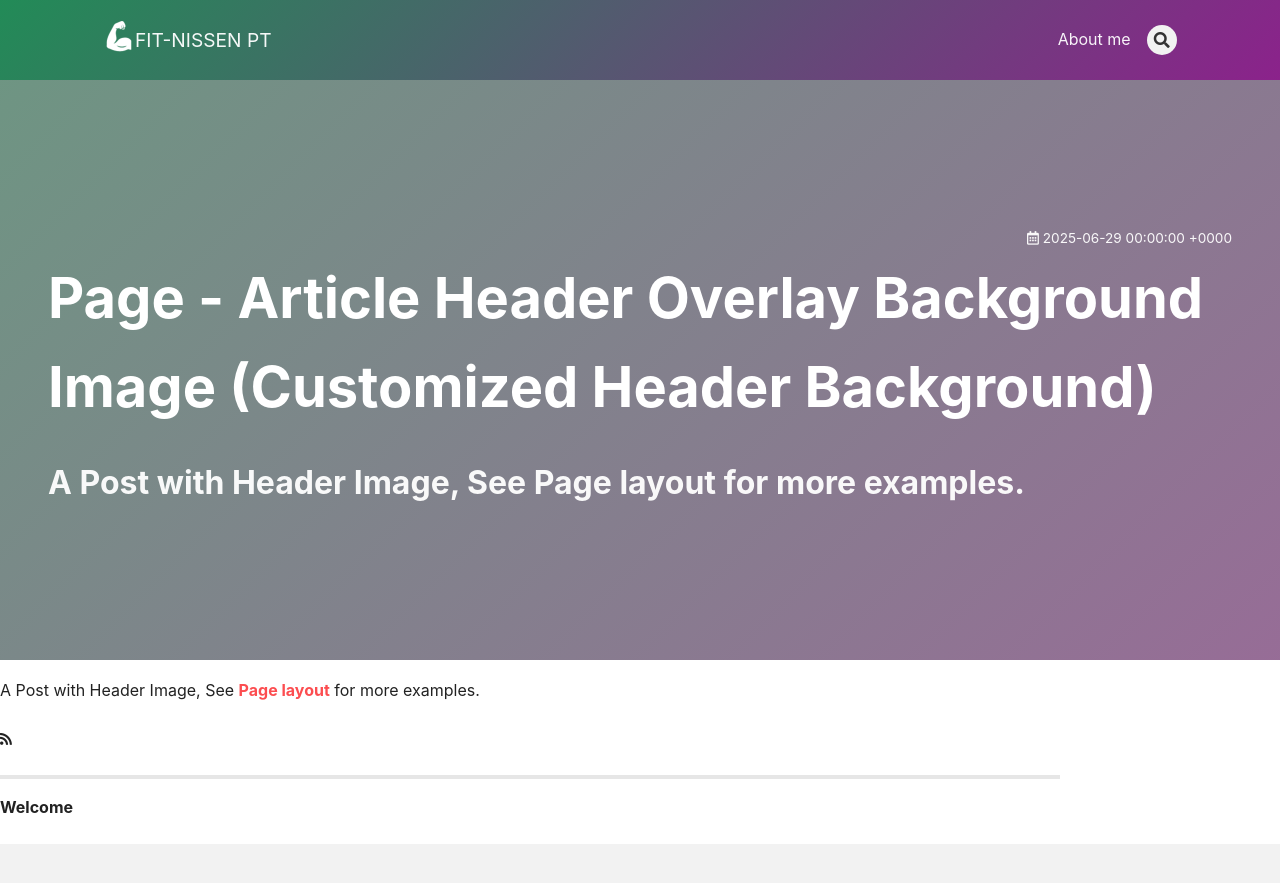
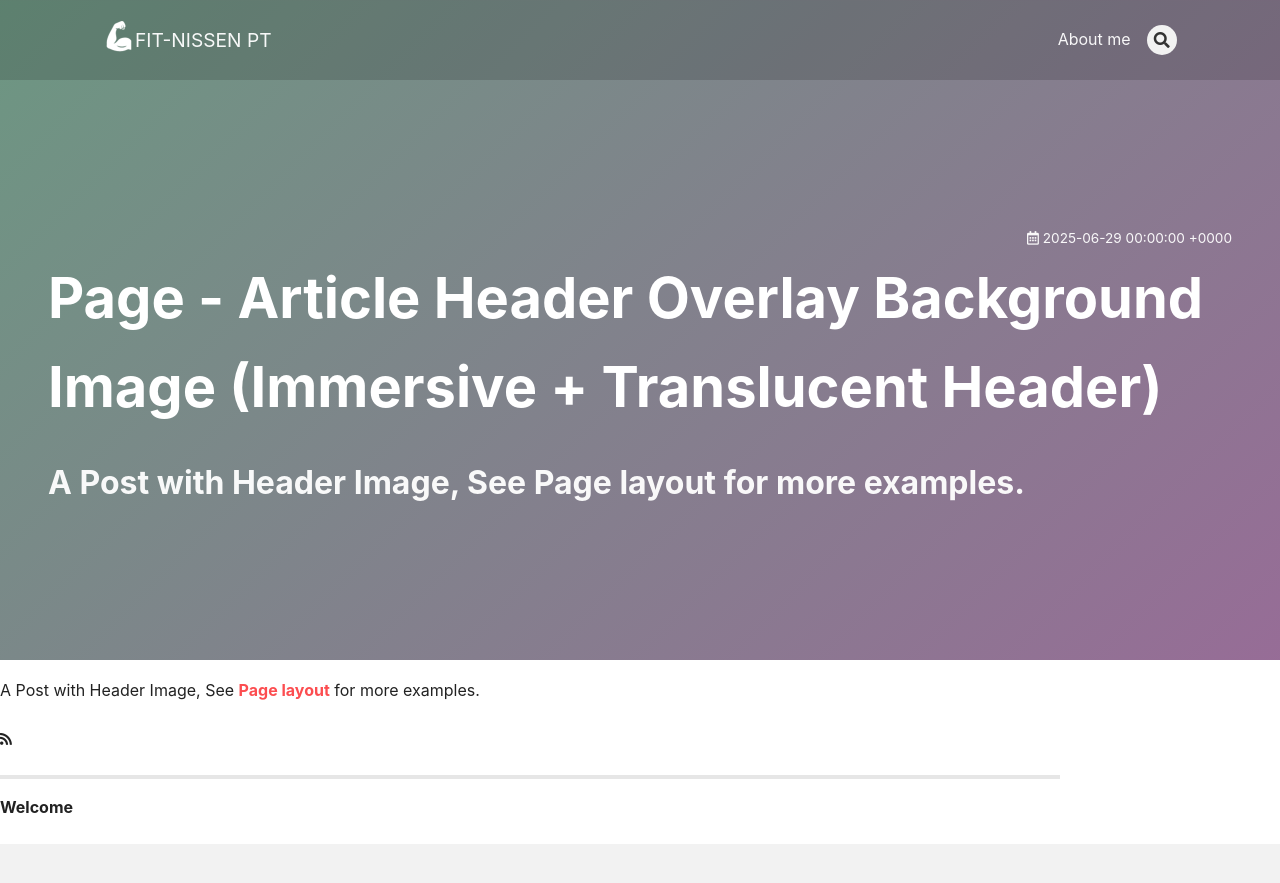
Before and after one commit to TimTools/fitnissen-site, a Jekyll site: the page built from _posts/2025-06-29-header-image-2.md, in a window 1280 px wide. Shown: the top 883 px of the page. Built offline with Jekyll 4.4.1, drawn with Linux system fonts in a browser that asks for light colours; nearby versions of some CDN libraries.

Commit message:
Update article header title and remove unused background property

```diff
--- a/_posts/2025-06-29-header-image-2.md
+++ b/_posts/2025-06-29-header-image-2.md
@@ -1,9 +1,8 @@
 ---
 layout: article
-title: Page - Article Header Overlay Background Image (Customized Header Background)
+title: Page - Article Header Overlay Background Image (Immersive + Translucent Header)
 header:
   theme: dark
-  background: 'linear-gradient(135deg, rgb(34, 139, 87), rgb(139, 34, 139))'
 article_header:
   type: overlay
   theme: dark
```
